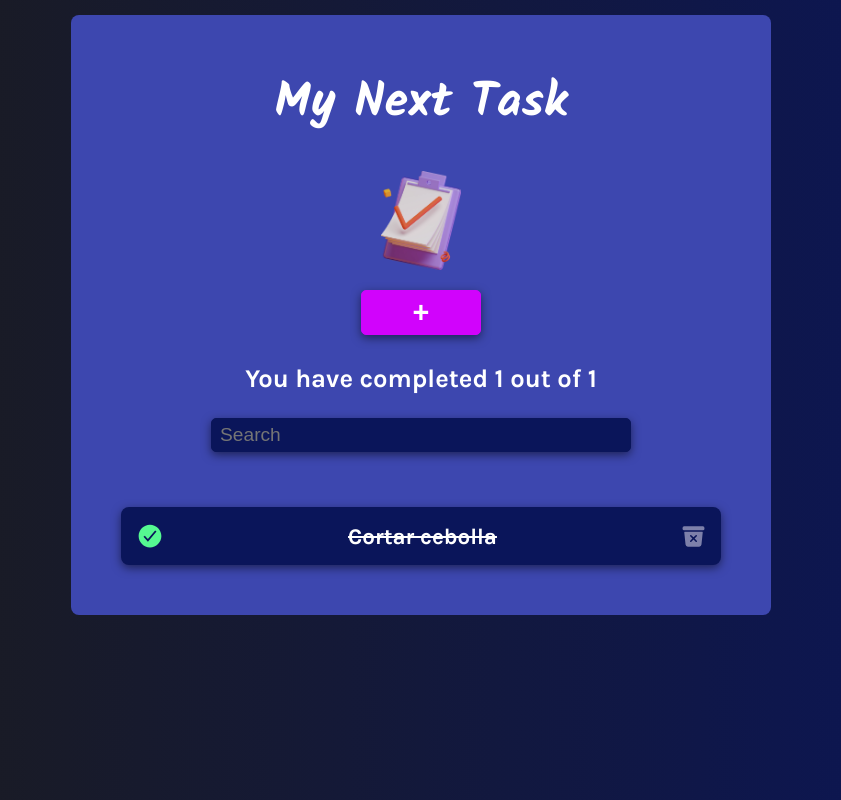
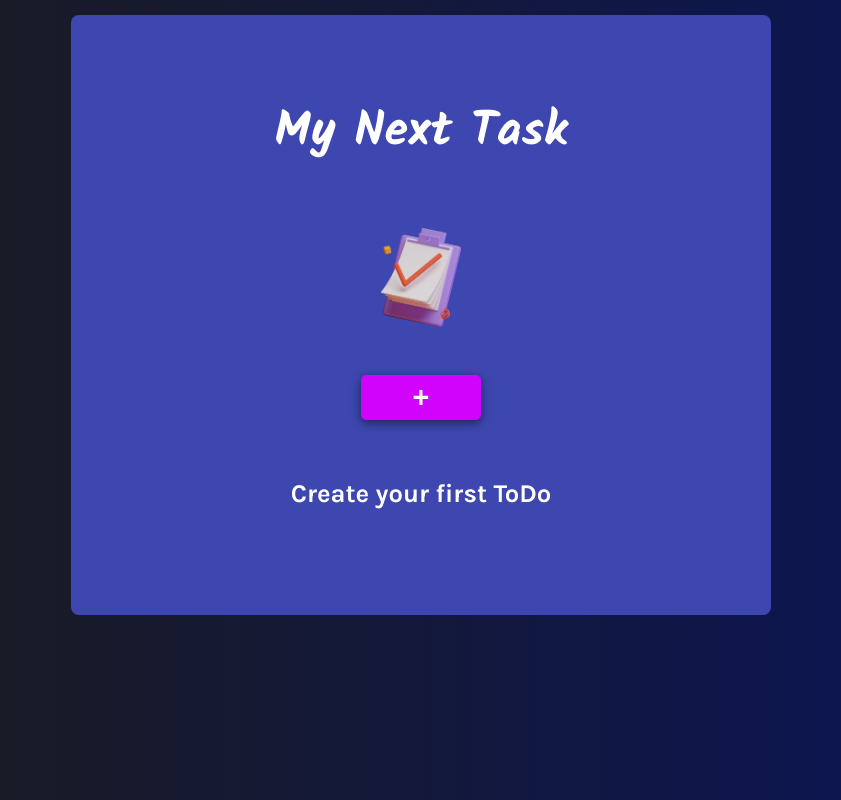
Before and after one commit to khisus19/to-do-react-app, a React (Vite) app: page / in a window 1280 px wide. Shown: the whole page, without its empty margins (219-1060 px from the left). Built offline with nearby package versions, Linux system fonts and the light colour scheme.

Commit message:
Delete the hardcoded todo

```diff
--- a/src/App.jsx
+++ b/src/App.jsx
@@ -9,9 +9,7 @@ import Modal from "./components/Modal"
 import ModalContent from "./components/ModalContent"
 
 function App() {
-  const [todos, setTodos] = useState(JSON.parse(localStorage.getItem("TODOS_V1")) || [
-    { text: 'Cortar cebolla', completed: true, id: "1"}
-  ])
+  const [todos, setTodos] = useState(JSON.parse(localStorage.getItem("TODOS_V1")) || [])
   const [todosCount, setTodosCount] = useState(0)
   const [searchInputValue, setSearchInputValue] = useState("")
   const [isModalOn, setIsModalOn] = useState(false)
```
